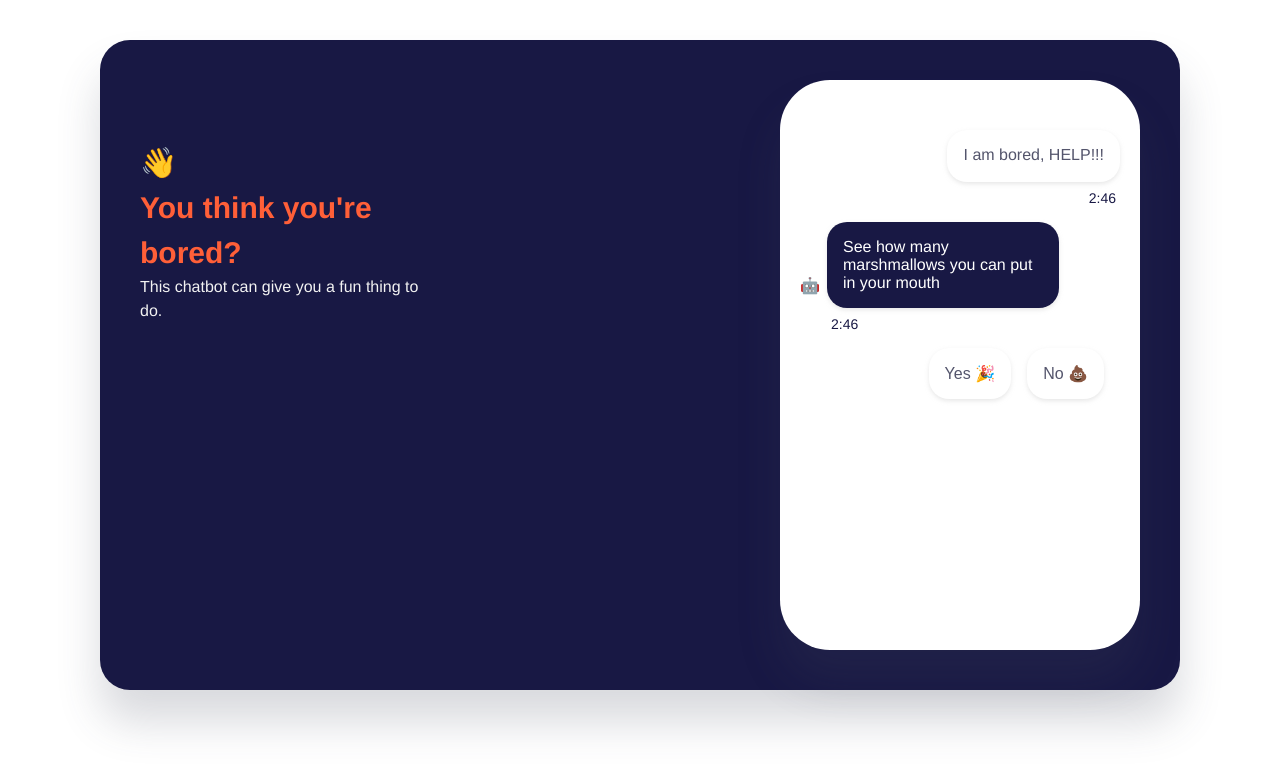
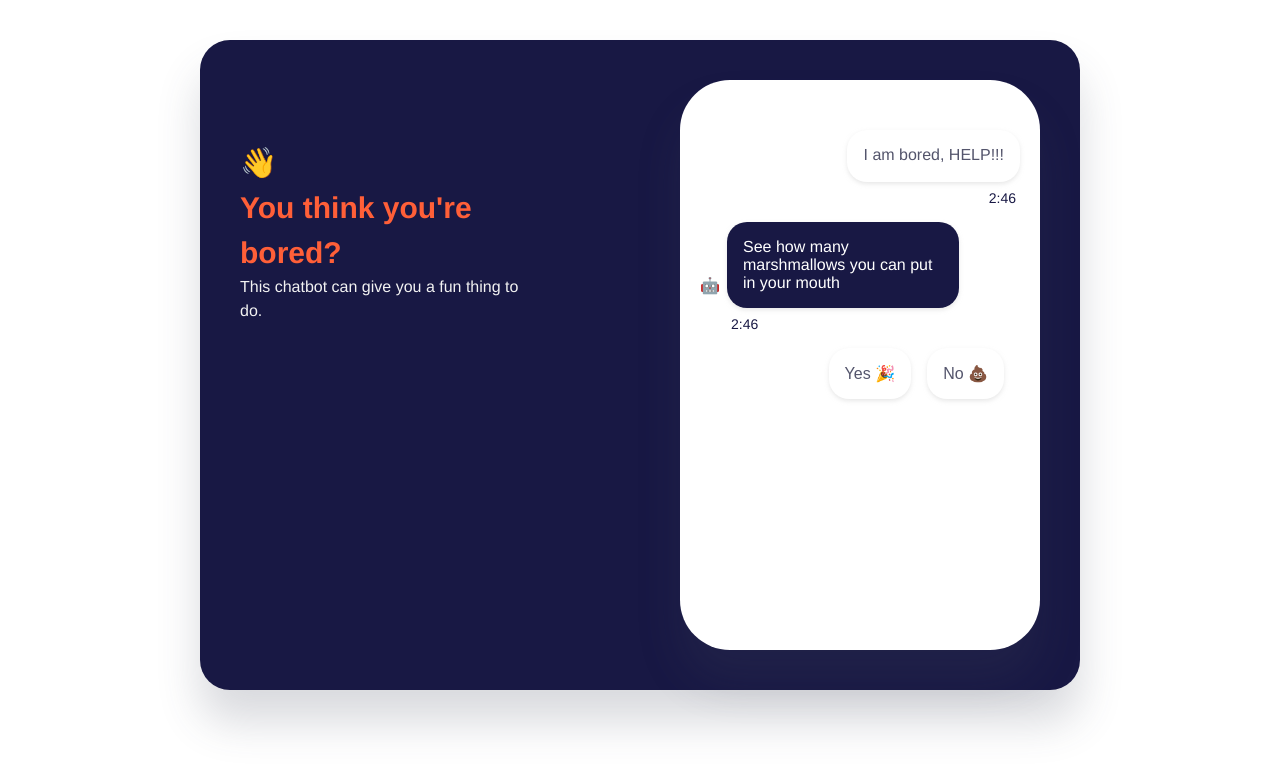
Before and after one commit to Humeira/handsonvuejs, a Vue app: page / in a window 1280 px wide. Shown: the top 770 px of the page. Built offline with nearby package versions, Linux system fonts and the light colour scheme; what vue-confetti would draw is missing.

Commit message:
💅🏽

```diff
--- a/src/App.vue
+++ b/src/App.vue
@@ -17,16 +17,11 @@ export default {
     Welcome,
     Chat
   }
-  // mounted() {
-  //   const mobile = this.$refs.chatCard;
-  //   mobile.scrollTop = mobile.lastElementChild.offsetTop;
-  // }
 };
 </script>
 
 <style>
 body {
-  /* background-color: #181844; */
   background-color: #fff;
 }
 
@@ -72,7 +67,7 @@ a:focus {
   display: flex;
   flex-direction: row;
   padding: 40px;
-  max-width: 1000px;
+  max-width: 800px;
   width: 100%;
   margin: 0 auto;
   background: #181844;
@@ -80,19 +75,4 @@ a:focus {
   border-radius: 30px;
   justify-content: space-between;
 }
-.chat-container {
-  position: relative;
-  margin-left: 50px;
-  z-index: 1;
-  min-width: 320px;
-  max-width: 375px;
-  height: 500px;
-  overflow: auto;
-  -webkit-overflow-scrolling: touch;
-  padding: 50px 20px 20px;
-  background: #fff;
-  border-radius: 50px;
-  z-index: 3;
-  box-shadow: 0 32px 44px 0 rgba(64, 68, 90, 0.2);
-}
 </style>
--- a/src/components/Bubble.vue
+++ b/src/components/Bubble.vue
@@ -1,13 +1,11 @@
 <template>
   <div>
-    <transition name="fade">
-      <div class="list" v-if="message">
-        <div>
-          <div class="bubble">{{message.user}}</div>
-          <div class="time">{{message.time}}</div>
-        </div>
+    <div class="list" v-if="message">
+      <div>
+        <div class="bubble">{{message.user}}</div>
+        <div class="time">{{message.time}}</div>
       </div>
-    </transition>
+    </div>
     <div class="list list--robot">
       <div>
         <div class="avatar">🤖</div>
@@ -78,8 +76,9 @@ export default {
   justify-content: flex-start;
 }
 
-.fade-enter-active, .fade-leave-active {
-  transition: opacity .5s;
+.fade-enter-active,
+.fade-leave-active {
+  transition: opacity 0.5s;
 }
 .fade-enter, .fade-leave-to /* .fade-leave-active below version 2.1.8 */ {
   opacity: 0;
--- a/src/components/Chat.vue
+++ b/src/components/Chat.vue
@@ -1,6 +1,6 @@
 <template>
   <div id="chat" ref="chatCard" class="chat-container">
-    <Bubble v-for="(message, index) in messages" :message="message"></Bubble>
+    <Bubble v-for="(message, index) in messages" :message="message" :key="index"></Bubble>
     <div class="buttons-wrapper" v-if="!y">
       <button class="btn" @click="yes">Yes 🎉</button>
       <button class="btn" @click="no">No 💩</button>
@@ -16,7 +16,7 @@
 import { getTime } from "../data/tasks.js";
 import { getRandom } from "../data/tasks.js";
 import Bubble from "./Bubble.vue";
-import { setTimeout } from "timers";
+
 const defaultMessage = [
   {
     user: "I am bored, HELP!!!",
@@ -54,12 +54,8 @@ export default {
         bot: getRandom(),
         time: getTime()
       };
+      this.scrollToBottom();
       this.messages.push(reject);
-    },
-
-    scrollToBottom() {
-      let container = this.$el.querySelector("chat");
-      container.scrollTop = container.scrollHeight;
     },
 
     showConfetti() {
@@ -81,7 +77,11 @@ export default {
           time: getTime()
         }
       ];
-      this.$confetti.stop()
+      this.$confetti.stop();
+    },
+
+    scrollToBottom() {
+      this.$el.scrollTop = this.$el.scrollHeight;
     }
   }
 };
@@ -95,7 +95,7 @@ export default {
   min-width: 320px;
   max-width: 375px;
   height: 500px;
-  overflow-y: auto;
+  overflow-y: scroll;
   -webkit-overflow-scrolling: touch;
   padding: 50px 20px 20px;
   background: #fff;
```
